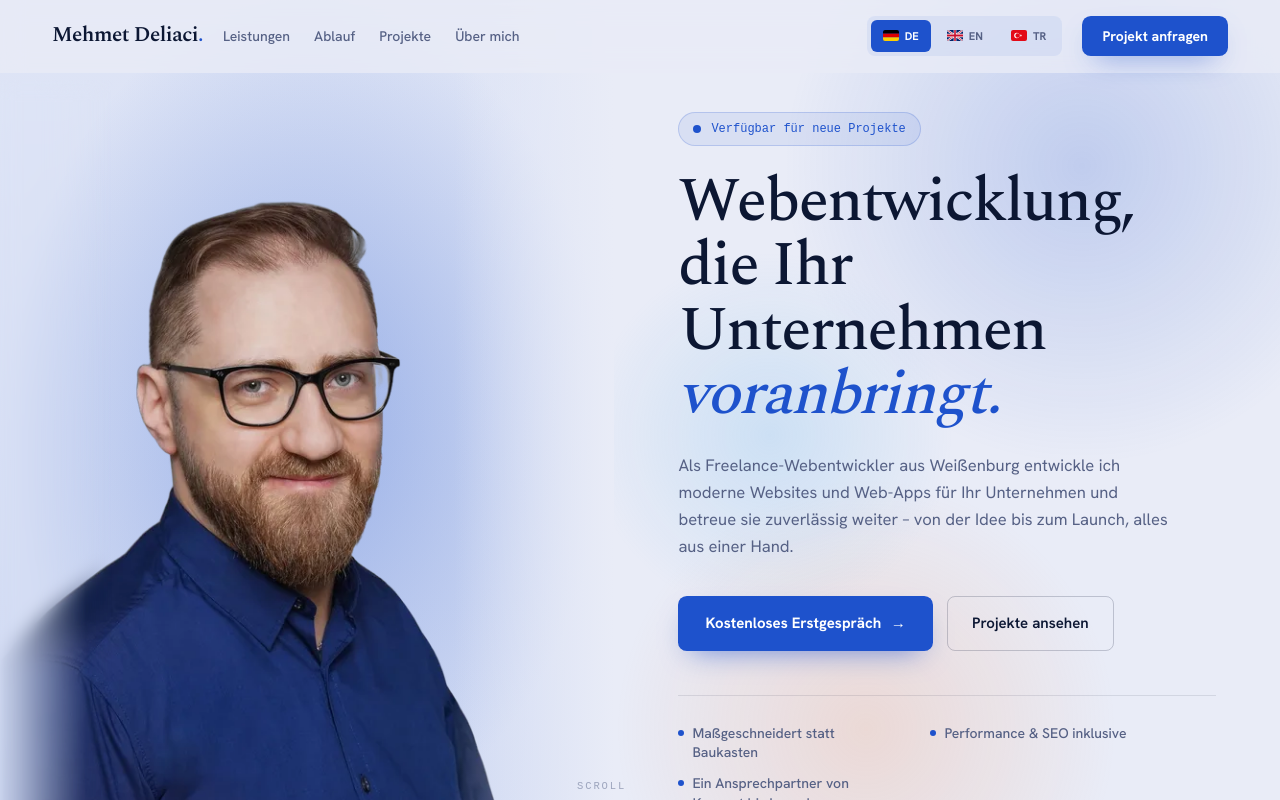
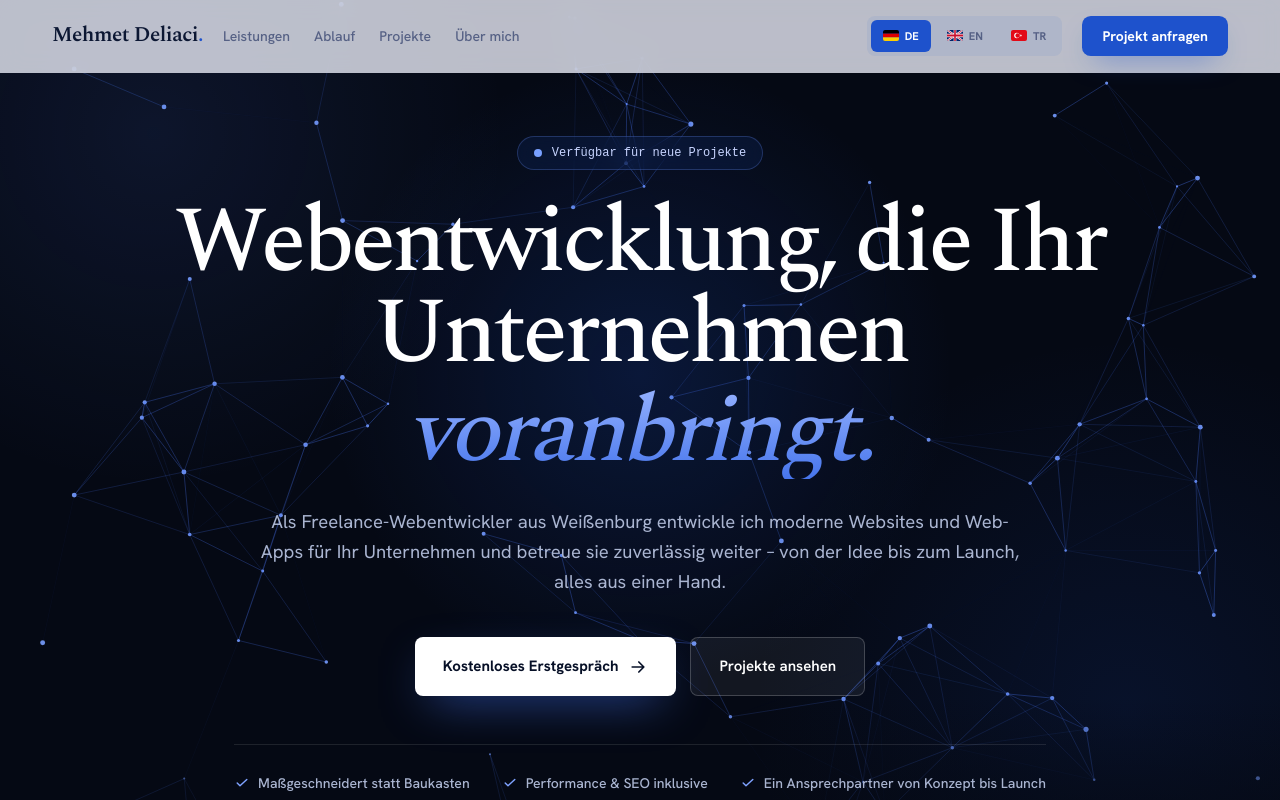
Before and after one commit to 67Trane/business-website, an Angular app: page / in a window 1280 px wide. Shown: the top 800 px of the page. Built offline with nearby package versions, Linux system fonts and the light colour scheme; a web font is replaced by a local one.

Commit message:
changed hero

```diff
--- a/src/app/sections/hero/hero.html
+++ b/src/app/sections/hero/hero.html
@@ -1,99 +1,113 @@
-<!-- Hero Section -->
-<section id="top" class="relative min-h-screen overflow-hidden bg-canvas">
-  <!-- Parallax color blobs: each layer scrolls at its own speed for depth -->
+<!-- Aether-style hero, adapted to the site's Angular architecture and brand system. -->
+<section
+  id="top"
+  class="relative isolate flex min-h-[max(46rem,100svh)] items-center overflow-hidden bg-[#050914] text-white"
+  (pointermove)="onPointerMove($event)"
+  (pointerleave)="clearPointer()"
+>
+  <canvas
+    #networkCanvas
+    class="pointer-events-none absolute inset-0 size-full"
+    aria-hidden="true"
+  ></canvas>
+
+  <!-- Subtle brand-blue atmosphere behind the particle network. -->
   <div
-    class="pointer-events-none absolute -top-36 -right-28 size-155 rounded-full bg-[radial-gradient(circle,rgb(30_82_204/20%),transparent_68%)] will-change-transform"
-    [style.transform]="blueBlobShift()"
+    class="pointer-events-none absolute inset-0 bg-[radial-gradient(circle_at_50%_42%,rgb(30_82_204/20%),transparent_38%),radial-gradient(circle_at_12%_15%,rgb(83_132_255/10%),transparent_26%),radial-gradient(circle_at_88%_80%,rgb(30_82_204/12%),transparent_28%)]"
     aria-hidden="true"
   ></div>
   <div
-    class="pointer-events-none absolute right-[12%] -bottom-28 size-130 rounded-full bg-[radial-gradient(circle,rgb(244_150_98/22%),transparent_68%)] will-change-transform"
-    [style.transform]="peachBlobShift()"
-    aria-hidden="true"
-  ></div>
-  <div
-    class="pointer-events-none absolute top-[28%] right-[25%] size-95 rounded-full bg-[radial-gradient(circle,rgb(92_178_235/20%),transparent_68%)] will-change-transform"
-    [style.transform]="cyanBlobShift()"
+    class="pointer-events-none absolute inset-x-0 bottom-0 h-48 bg-linear-to-b from-transparent to-[#050914]"
     aria-hidden="true"
   ></div>
 
-  <div class="relative grid min-h-screen lg:grid-cols-[48%_52%]">
-    <!-- Photo column: oversized parallax layer inside a clipping grid cell.
-         The entrance animation sits on this cell (no inline transform here),
-         so it never clashes with the parallax transform on the inner layer. -->
-    <div class="animate-fade-in-image relative min-h-[54vh] overflow-hidden [animation-delay:300ms] lg:min-h-screen">
   <div
-        class="absolute inset-x-0 top-0 h-[125%] bg-linear-to-b from-[#dfe5f6] to-[#cbd6f2] will-change-transform"
-        [style.transform]="portraitShift()"
+    class="relative z-10 mx-auto flex w-full max-w-330 flex-col items-center px-5 pt-30 pb-24 text-center sm:px-9 sm:pt-34 lg:px-13"
   >
-        <!-- Blue glow behind the person -->
-        <div class="absolute inset-0 bg-[radial-gradient(ellipse_70%_55%_at_50%_38%,rgb(30_82_204/34%),transparent_70%)]"></div>
-        <!-- Portrait, fading out softly towards the left edge -->
-        <div class="absolute inset-x-0 top-20 h-[78%]">
-          <img
-            ngSrc="images/profile.webp"
-            fill
-            priority
-            class="object-contain object-bottom mask-[linear-gradient(to_right,transparent_0%,black_14%,black_100%)]"
-            alt="Mehmet Deliaci"
-          />
-        </div>
-        <!-- Soft blur running out over the left photo edge -->
-        <div
-          class="absolute top-20 left-0 h-[78%] w-28 backdrop-blur-[9px] mask-[linear-gradient(to_right,black_0%,black_30%,transparent_100%)]"
-        ></div>
-        <!-- Blend right and bottom edges into the canvas background -->
-        <div class="absolute inset-y-0 right-0 w-40 bg-linear-to-r from-transparent to-canvas"></div>
-        <div class="absolute inset-x-0 bottom-0 h-44 bg-linear-to-b from-transparent to-canvas"></div>
-      </div>
-    </div>
-
-    <!-- Copy column -->
-    <div class="relative z-10 flex flex-col justify-center px-6 pt-8 pb-16 sm:px-12 lg:px-[clamp(2.25rem,5vw,5rem)] lg:pt-28">
-      <span class="animate-fade-up inline-flex w-fit items-center gap-2.5 rounded-full border border-brand/20 bg-brand/8 px-3.5 py-2 font-mono text-xs font-medium text-brand">
+    <span
+      class="animate-fade-up inline-flex items-center gap-2.5 rounded-full border border-[#7193ff]/25 bg-[#1e52cc]/12 px-4 py-2 font-mono text-xs font-medium text-[#c8d5ff] backdrop-blur-md"
+    >
       <span class="relative flex size-2">
-          <span class="absolute inline-flex size-full animate-ping rounded-full bg-brand opacity-50"></span>
-          <span class="relative inline-flex size-2 rounded-full bg-brand"></span>
+        <span class="absolute inline-flex size-full animate-ping rounded-full bg-[#79a0ff] opacity-50"></span>
+        <span class="relative inline-flex size-2 rounded-full bg-[#79a0ff]"></span>
       </span>
       {{ content().hero.available }}
     </span>
 
-      <h1 class="animate-fade-up mt-6 max-w-[12em] font-serif text-[clamp(2.5rem,5vw,3.875rem)] leading-[1.04] font-medium tracking-[-0.03em] text-ink [animation-delay:100ms]">
+    <h1
+      class="animate-fade-up mt-7 max-w-285 font-serif text-[clamp(2.65rem,7.25vw,6.6rem)] leading-[0.98] font-medium tracking-[-0.045em] text-white [animation-delay:100ms]"
+    >
       {{ content().hero.main }}
-        <span class="italic text-brand">{{ content().hero.accent }}</span>
+      <span
+        class="block bg-linear-to-b from-[#9bb5ff] to-[#4775ec] bg-clip-text pt-2 text-transparent italic"
+      >
+        {{ content().hero.accent }}
+      </span>
     </h1>
 
-      <p class="animate-fade-up mt-6 max-w-124 text-[clamp(1rem,1.3vw,1.125rem)] leading-relaxed text-copy [animation-delay:200ms]">
+    <p
+      class="animate-fade-up mt-7 max-w-190 text-[clamp(1rem,1.45vw,1.2rem)] leading-relaxed text-[#aab5d1] [animation-delay:200ms]"
+    >
       {{ content().hero.sub }}
     </p>
 
-      <div class="animate-fade-up mt-9 flex flex-wrap gap-3.5 [animation-delay:300ms]">
-        <a href="#kontakt" class="primary-button">{{ content().hero.primary }} <span>→</span></a>
+    <div
+      class="animate-fade-up mt-10 flex w-full flex-col justify-center gap-3.5 [animation-delay:300ms] sm:w-auto sm:flex-row"
+    >
+      <a
+        href="#kontakt"
+        class="group inline-flex items-center justify-center gap-2.5 rounded-lg bg-white px-7 py-4 text-md font-bold text-[#071027] shadow-[0_1rem_3rem_-1rem_rgb(66_112_234/75%)] transition hover:-translate-y-0.5 hover:bg-[#e8edff]"
+      >
+        {{ content().hero.primary }}
+        <svg
+          viewBox="0 0 24 24"
+          fill="none"
+          class="size-5 transition-transform group-hover:translate-x-1"
+          stroke="currentColor"
+          stroke-width="2"
+          stroke-linecap="round"
+          stroke-linejoin="round"
+          aria-hidden="true"
+        >
+          <path d="M5 12h14M13 6l6 6-6 6" />
+        </svg>
+      </a>
       <a
         href="#referenzen"
-          class="inline-flex items-center justify-center rounded-lg border border-ink/20 px-6 py-3.5 text-md font-semibold text-ink transition hover:border-brand hover:text-brand"
+        class="inline-flex items-center justify-center rounded-lg border border-white/20 bg-white/6 px-7 py-4 text-md font-semibold text-white backdrop-blur-md transition hover:-translate-y-0.5 hover:border-[#86a4ff]/55 hover:bg-white/10"
       >
         {{ content().hero.secondary }}
       </a>
     </div>
 
-      <ul class="animate-fade-up mt-11 flex max-w-2xl flex-wrap gap-x-7 gap-y-3 border-t border-ink/10 pt-7 [animation-delay:400ms]">
+    <ul
+      class="animate-fade-up mt-12 flex max-w-240 flex-col items-center gap-x-8 gap-y-3 border-t border-white/10 pt-7 [animation-delay:400ms] sm:flex-row sm:flex-wrap sm:justify-center"
+    >
       @for (point of content().hero.trust; track point) {
-          <li class="flex max-w-56 items-start gap-2 text-sm leading-snug font-medium text-copy">
-            <span class="mt-1.5 size-1.5 shrink-0 rounded-full bg-brand"></span>
+        <li class="flex items-center gap-2 text-sm font-medium text-[#aab5d1]">
+          <svg
+            viewBox="0 0 20 20"
+            class="size-4 shrink-0 text-[#7fa2ff]"
+            fill="none"
+            stroke="currentColor"
+            stroke-width="1.8"
+            stroke-linecap="round"
+            stroke-linejoin="round"
+            aria-hidden="true"
+          >
+            <path d="m4 10 3.5 3.5L16 5.5" />
+          </svg>
           {{ point }}
         </li>
       }
     </ul>
   </div>
-  </div>
 
-  <!-- Scroll indicator -->
   <div
-    class="pointer-events-none absolute bottom-9 left-[47%] hidden -translate-x-1/2 flex-col items-center gap-2.5 lg:flex"
+    class="pointer-events-none absolute bottom-7 left-1/2 z-10 hidden -translate-x-1/2 flex-col items-center gap-2.5 lg:flex"
     aria-hidden="true"
   >
-    <span class="font-mono text-[10.5px] tracking-[0.18em] text-copy/50 uppercase">scroll</span>
-    <div class="scroll-line h-9 w-px bg-brand opacity-50"></div>
+    <span class="font-mono text-[10px] tracking-[0.2em] text-white/40 uppercase">scroll</span>
+    <div class="scroll-line h-8 w-px bg-[#7193ff]/70"></div>
   </div>
 </section>
--- a/src/app/sections/hero/hero.ts
+++ b/src/app/sections/hero/hero.ts
@@ -1,37 +1,222 @@
-import { NgOptimizedImage } from '@angular/common';
-import { ChangeDetectionStrategy, Component, computed, inject, signal } from '@angular/core';
+import { isPlatformBrowser } from '@angular/common';
+import {
+  AfterViewInit,
+  ChangeDetectionStrategy,
+  Component,
+  ElementRef,
+  NgZone,
+  OnDestroy,
+  PLATFORM_ID,
+  ViewChild,
+  inject,
+} from '@angular/core';
 import { LanguageService } from '../../services/language';
+
+interface Particle {
+  x: number;
+  y: number;
+  velocityX: number;
+  velocityY: number;
+  radius: number;
+}
 
 @Component({
   selector: 'app-hero',
-  imports: [NgOptimizedImage],
   changeDetection: ChangeDetectionStrategy.OnPush,
   templateUrl: './hero.html',
-  host: { '(window:scroll)': 'onWindowScroll()' },
 })
-export class Hero {
+export class Hero implements AfterViewInit, OnDestroy {
+  @ViewChild('networkCanvas') private canvasRef?: ElementRef<HTMLCanvasElement>;
+
   protected readonly content = inject(LanguageService).content;
 
-  private readonly reducedMotion =
-    typeof matchMedia !== 'undefined' && matchMedia('(prefers-reduced-motion: reduce)').matches;
-  private readonly scrollY = signal(0);
+  private readonly isBrowser = isPlatformBrowser(inject(PLATFORM_ID));
+  private readonly zone = inject(NgZone);
+  private readonly pointer = { x: null as number | null, y: null as number | null };
+  private readonly pointerRadius = 175;
+  private particles: Particle[] = [];
+  private context?: CanvasRenderingContext2D;
+  private resizeObserver?: ResizeObserver;
+  private animationFrameId?: number;
+  private width = 0;
+  private height = 0;
+  private previousFrameTime = 0;
+  private reducedMotion = false;
 
-  protected readonly blueBlobShift = computed(
-    () => `translate3d(0, ${this.scrollY() * 0.15}px, 0)`,
-  );
-  protected readonly peachBlobShift = computed(
-    () => `translate3d(0, ${this.scrollY() * -0.18}px, 0)`,
-  );
-  protected readonly cyanBlobShift = computed(
-    () => `translate3d(0, ${this.scrollY() * 0.25}px, 0)`,
-  );
-  protected readonly portraitShift = computed(
-    () => `translate3d(0, ${this.scrollY() * 0.4}px, 0)`,
-  );
+  ngAfterViewInit(): void {
+    if (!this.isBrowser || !this.canvasRef) {
+      return;
+    }
 
-  protected onWindowScroll(): void {
-    if (!this.reducedMotion) {
-      this.scrollY.set(Math.min(window.scrollY, 1000));
+    const context = this.canvasRef.nativeElement.getContext('2d');
+    if (!context) {
+      return;
+    }
+
+    this.context = context;
+    this.reducedMotion = window.matchMedia('(prefers-reduced-motion: reduce)').matches;
+
+    this.zone.runOutsideAngular(() => {
+      this.resizeObserver = new ResizeObserver(() => this.resizeCanvas());
+      this.resizeObserver.observe(this.canvasRef!.nativeElement);
+      this.resizeCanvas();
+
+      if (!this.reducedMotion) {
+        this.animationFrameId = requestAnimationFrame(this.animate);
+      }
+    });
+  }
+
+  ngOnDestroy(): void {
+    this.resizeObserver?.disconnect();
+    if (this.animationFrameId !== undefined) {
+      cancelAnimationFrame(this.animationFrameId);
+    }
+  }
+
+  protected onPointerMove(event: PointerEvent): void {
+    const canvas = this.canvasRef?.nativeElement;
+    if (!canvas || event.pointerType === 'touch') {
+      return;
+    }
+
+    const bounds = canvas.getBoundingClientRect();
+    this.pointer.x = event.clientX - bounds.left;
+    this.pointer.y = event.clientY - bounds.top;
+  }
+
+  protected clearPointer(): void {
+    this.pointer.x = null;
+    this.pointer.y = null;
+  }
+
+  private readonly animate = (timestamp: number): void => {
+    const elapsed = this.previousFrameTime
+      ? Math.min((timestamp - this.previousFrameTime) / 16.67, 2)
+      : 1;
+    this.previousFrameTime = timestamp;
+    this.drawScene(elapsed, true);
+    this.animationFrameId = requestAnimationFrame(this.animate);
+  };
+
+  private resizeCanvas(): void {
+    const canvas = this.canvasRef?.nativeElement;
+    if (!canvas || !this.context) {
+      return;
+    }
+
+    const bounds = canvas.getBoundingClientRect();
+    this.width = Math.max(1, bounds.width);
+    this.height = Math.max(1, bounds.height);
+    const pixelRatio = Math.min(window.devicePixelRatio || 1, 2);
+
+    canvas.width = Math.round(this.width * pixelRatio);
+    canvas.height = Math.round(this.height * pixelRatio);
+    this.context.setTransform(pixelRatio, 0, 0, pixelRatio, 0, 0);
+    this.createParticles();
+    this.drawScene(1, false);
+  }
+
+  private createParticles(): void {
+    const particleCount = Math.min(115, Math.max(36, Math.round((this.width * this.height) / 13000)));
+
+    this.particles = Array.from({ length: particleCount }, () => {
+      const angle = Math.random() * Math.PI * 2;
+      const speed = 0.08 + Math.random() * 0.18;
+
+      return {
+        x: Math.random() * this.width,
+        y: Math.random() * this.height,
+        velocityX: Math.cos(angle) * speed,
+        velocityY: Math.sin(angle) * speed,
+        radius: 1 + Math.random() * 1.6,
+      };
+    });
+  }
+
+  private drawScene(elapsed: number, moveParticles: boolean): void {
+    const context = this.context;
+    if (!context) {
+      return;
+    }
+
+    context.clearRect(0, 0, this.width, this.height);
+
+    for (const particle of this.particles) {
+      if (moveParticles) {
+        this.moveParticle(particle, elapsed);
+      }
+
+      context.beginPath();
+      context.arc(particle.x, particle.y, particle.radius, 0, Math.PI * 2);
+      context.fillStyle = 'rgba(121, 159, 255, 0.9)';
+      context.fill();
+    }
+
+    this.connectParticles();
+  }
+
+  private moveParticle(particle: Particle, elapsed: number): void {
+    if (particle.x <= 0 || particle.x >= this.width) {
+      particle.velocityX *= -1;
+    }
+    if (particle.y <= 0 || particle.y >= this.height) {
+      particle.velocityY *= -1;
+    }
+
+    if (this.pointer.x !== null && this.pointer.y !== null) {
+      const deltaX = this.pointer.x - particle.x;
+      const deltaY = this.pointer.y - particle.y;
+      const distance = Math.hypot(deltaX, deltaY);
+
+      if (distance > 0 && distance < this.pointerRadius) {
+        const force = (this.pointerRadius - distance) / this.pointerRadius;
+        particle.x -= (deltaX / distance) * force * 3.5;
+        particle.y -= (deltaY / distance) * force * 3.5;
+      }
+    }
+
+    particle.x += particle.velocityX * elapsed;
+    particle.y += particle.velocityY * elapsed;
+  }
+
+  private connectParticles(): void {
+    const context = this.context;
+    if (!context) {
+      return;
+    }
+
+    const connectionDistance = Math.min(165, Math.max(115, this.width / 8));
+    const connectionDistanceSquared = connectionDistance * connectionDistance;
+
+    for (let firstIndex = 0; firstIndex < this.particles.length; firstIndex += 1) {
+      const first = this.particles[firstIndex];
+
+      for (let secondIndex = firstIndex + 1; secondIndex < this.particles.length; secondIndex += 1) {
+        const second = this.particles[secondIndex];
+        const deltaX = first.x - second.x;
+        const deltaY = first.y - second.y;
+        const distanceSquared = deltaX * deltaX + deltaY * deltaY;
+
+        if (distanceSquared >= connectionDistanceSquared) {
+          continue;
+        }
+
+        const opacity = (1 - distanceSquared / connectionDistanceSquared) * 0.48;
+        const pointerIsClose =
+          this.pointer.x !== null &&
+          this.pointer.y !== null &&
+          Math.hypot(first.x - this.pointer.x, first.y - this.pointer.y) < this.pointerRadius;
+
+        context.beginPath();
+        context.moveTo(first.x, first.y);
+        context.lineTo(second.x, second.y);
+        context.lineWidth = pointerIsClose ? 1.15 : 0.75;
+        context.strokeStyle = pointerIsClose
+          ? `rgba(219, 229, 255, ${Math.min(opacity * 1.8, 0.85)})`
+          : `rgba(79, 124, 255, ${opacity})`;
+        context.stroke();
+      }
     }
   }
 }
```
Lines whose indentation alone changed are shown as unchanged.
